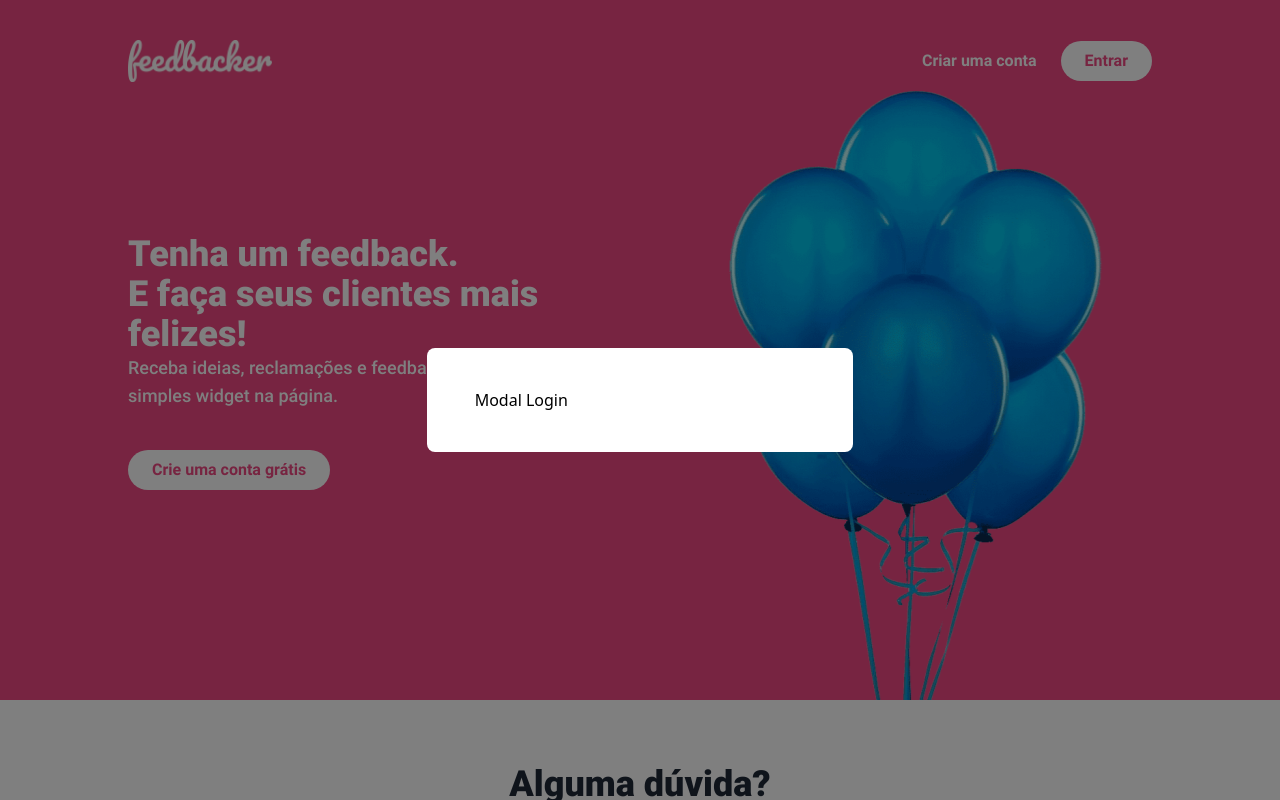
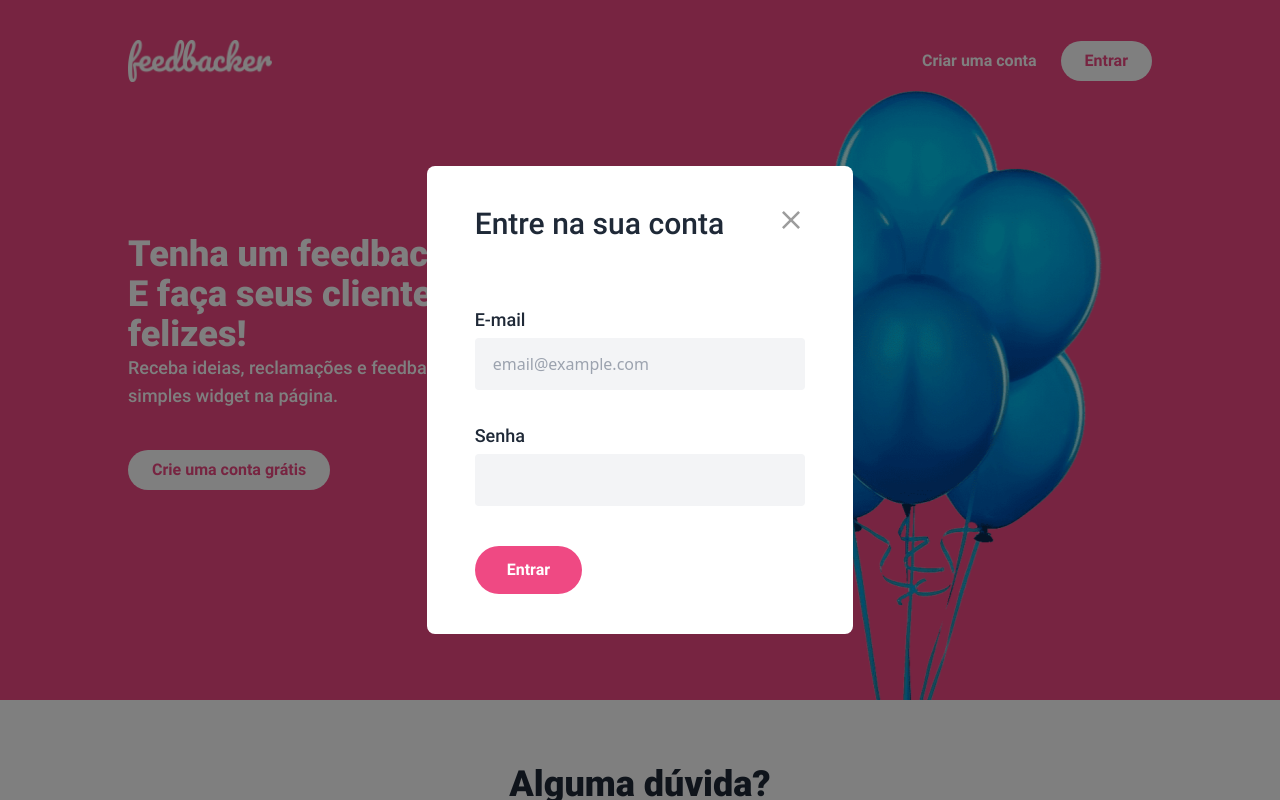
Before and after one commit to victoralvesf/vuejsbr-feedbacker, a Vue app: page / in a window 1280 px wide. Both pictures are taken after a click on the button "Entrar". Shown: the top 800 px of the page. Built offline with nearby package versions, Linux system fonts and the light colour scheme.

Commit message:
feat: add login modal and validators

```diff
--- a/package.json
+++ b/package.json
@@ -11,8 +11,10 @@
   },
   "dependencies": {
     "animate.css": "^4.1.1",
+    "axios": "^0.21.1",
     "core-js": "^3.6.5",
     "tiny-emitter": "^2.1.0",
+    "vee-validate": "^4.3.0",
     "vue": "^3.0.0",
     "vue-router": "^4.0.0-0"
   },
--- a/src/components/LoginModal/index.vue
+++ b/src/components/LoginModal/index.vue
@@ -1,3 +1,109 @@
 <template>
-  <h1>Modal Login</h1>
+  <div class="flex flex-col">
+    <div class="flex justify-between">
+      <h2 class="text-3xl font-medium text-gray-800">Entre na sua conta</h2>
+      <button @click="close" class="close-button">
+        <img src="@/assets/icons/cross.svg" alt="fechar" />
+      </button>
+    </div>
+
+    <div class="mt-16">
+      <form @submit.prevent="handleSubmit">
+        <label class="block">
+          <span class="text-lg font-medium text-gray-800">E-mail</span>
+          <input
+            type="email"
+            :class="{
+              'border-brand-danger': !!state.email.errorMessage
+            }"
+            class="block w-full px-4 py-3 mt-1 text-large bg-gray-100 border-2 border-transparent rounded"
+            placeholder="email@example.com"
+            v-model="state.email.value"
+          />
+          <span v-if="!!state.email.errorMessage" class="block font-medium text-brand-danger">
+            {{ state.email.errorMessage }}
+          </span>
+        </label>
+
+        <label class="block mt-8">
+          <span class="text-lg font-medium text-gray-800">Senha</span>
+          <input
+            type="password"
+            :class="{
+              'border-brand-danger': !!state.password.errorMessage
+            }"
+            class="block w-full px-4 py-3 mt-1 text-large bg-gray-100 border-2 border-transparent rounded"
+            v-model="state.password.value"
+          />
+          <span v-if="!!state.password.errorMessage" class="block font-medium text-brand-danger">
+            {{ state.password.errorMessage }}
+          </span>
+        </label>
+
+        <button
+          :disabled="state.isLoading"
+          type="submit"
+          :class="{
+            'opacity-50': state.isLoading
+          }"
+          class="px-8 py-3 mt-10 text-1xl font-bold text-white rounded-full bg-brand-main focus:outline-none transition-all duration-150"
+        >
+          Entrar
+        </button>
+      </form>
+    </div>
+  </div>
 </template>
+
+<script>
+import { reactive } from 'vue'
+import { useField } from 'vee-validate'
+import useModal from '../../hooks/useModal'
+import { validateEmptyAndLength3, validateEmailAndNotEmpty } from '../../utils/validators'
+
+export default {
+  setup () {
+    const modal = useModal()
+
+    const {
+      value: emailValue,
+      errorMessage: emailErrorMessage
+    } = useField('email', validateEmailAndNotEmpty)
+
+    const {
+      value: passwordValue,
+      errorMessage: passwordErrorMessage
+    } = useField('password', validateEmptyAndLength3)
+
+    const state = reactive({
+      hasErrors: false,
+      isLoading: false,
+      email: {
+        value: emailValue,
+        errorMessage: emailErrorMessage
+      },
+      password: {
+        value: passwordValue,
+        errorMessage: passwordErrorMessage
+      }
+    })
+
+    function handleSubmit () {
+      console.log(state.email.value)
+      console.log(state.password.value)
+    }
+
+    return { state, close: modal.close, handleSubmit }
+  }
+}
+</script>
+
+<style lang="postcss" scoped>
+.close-button {
+  @apply text-4xl text-gray-600;
+  width: 28px;
+  height: 28px;
+  outline: none;
+  padding: 5px;
+}
+</style>
--- /dev/null
+++ b/src/utils/validators.js
@@ -0,0 +1,17 @@
+export function validateEmptyAndLength3 (value) {
+  if (!value) return '*Campo obrigatório'
+
+  if (value.length < 3) return '*Campo precisa de no mínimo 3 caracteres'
+
+  return true
+}
+
+export function validateEmailAndNotEmpty (value) {
+  if (!value) return '*Campo obrigatório'
+
+  const isValid = /^[^\s@]+@[^\s@]+\.[^\s@]+$/.test(value)
+
+  if (!isValid) return '*Campo precisa ser um e-mail válido'
+
+  return true
+}
```
Also changed, not shown: src/assets/icons/cross.svg (added), 1 other file (tests, documents, lock files or other folders).
